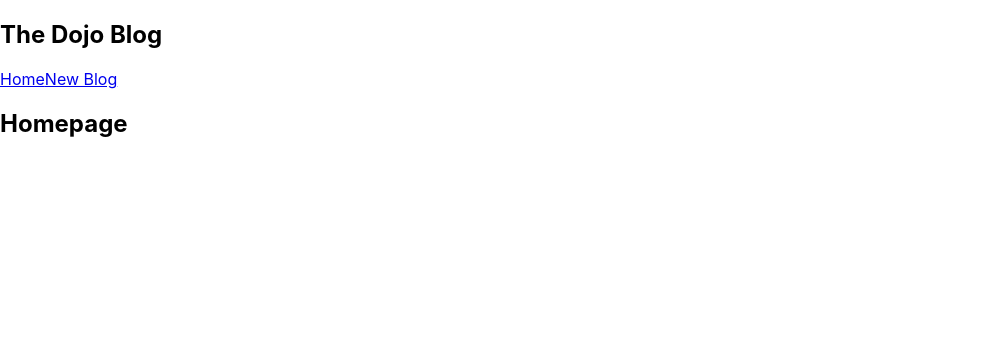
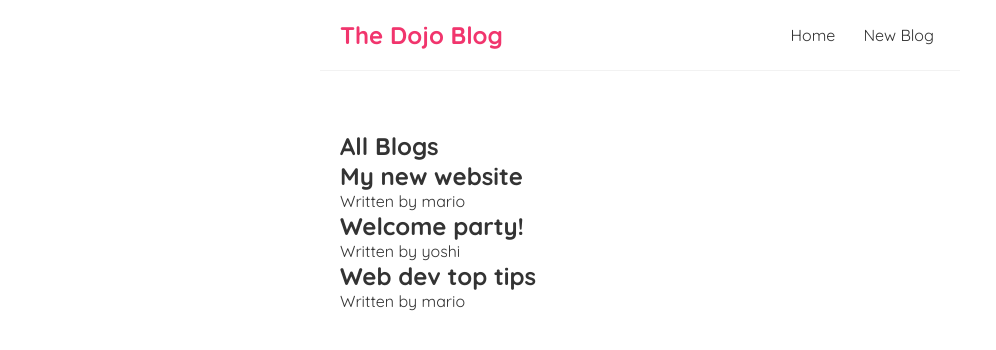
Before and after one commit to almeizaarvin/reactredux, a React (Create React App) app: page / in a window 1280 px wide. Shown: the top 350 px of the page, without its empty margins (0-996 px from the left). Built offline with nearby package versions, Linux system fonts and the light colour scheme; the HTML template or start-up script is replaced by a standard one.

Commit message:
Add props milestone

```diff
--- /dev/null
+++ b/src/BlogList.js
@@ -0,0 +1,19 @@
+const BlogList = ({ blogs, title}) => {
+    // const blogs = props.blogs;
+    // const title = props.title;
+    // console.log(blogs);
+
+    return (
+      <div className="blog-list">
+        <h2>{ title }</h2>
+        {blogs.map(blog => (
+          <div className="blog-preview" key={blog.id} >
+            <h2>{ blog.title }</h2>
+            <p>Written by { blog.author }</p>
+          </div>
+        ))}
+      </div>
+    );
+  }
+
+  export default BlogList;
--- a/src/Home.js
+++ b/src/Home.js
@@ -1,7 +1,16 @@
+import { useState } from "react";
+import BlogList from "./BlogList";
+
 const Home = () => {
+  const [blogs, setBlogs] = useState([
+    { title: 'My new website', body: 'lorem ipsum...', author: 'mario', id: 1 },
+    { title: 'Welcome party!', body: 'lorem ipsum...', author: 'yoshi', id: 2 },
+    { title: 'Web dev top tips', body: 'lorem ipsum...', author: 'mario', id: 3 }
+  ])
+
   return (
     <div className="home">
-        <h2>Homepage</h2>
+      <BlogList blogs={blogs} title="All Blogs" />
     </div>
   );
 }
--- a/src/index.css
+++ b/src/index.css
@@ -1,13 +1,35 @@
-body {
+@import url('https://fonts.googleapis.com/css2?family=Quicksand:wght@300;400;500;600;700&display=swap');
+
+/* base styles */
+* {
   margin: 0;
-  font-family: -apple-system, BlinkMacSystemFont, 'Segoe UI', 'Roboto', 'Oxygen',
-    'Ubuntu', 'Cantarell', 'Fira Sans', 'Droid Sans', 'Helvetica Neue',
-    sans-serif;
-  -webkit-font-smoothing: antialiased;
-  -moz-osx-font-smoothing: grayscale;
+  font-family: "Quicksand";
+  color: #333;
 }
-
-code {
-  font-family: source-code-pro, Menlo, Monaco, Consolas, 'Courier New',
-    monospace;
+.navbar {
+  padding: 20px;
+  display: flex;
+  align-items: center;
+  max-width: 600px;
+  margin: 0 auto;
+  border-bottom: 1px solid #f2f2f2;
 }
+.navbar h1 {
+  color: #f1356d;
+}
+.navbar .links {
+  margin-left: auto;
+}
+.navbar a {
+  margin-left: 16px;
+  text-decoration: none;
+  padding: 6px;
+}
+.navbar a:hover {
+  color: #f1356d;
+}
+.content {
+  max-width: 600px;
+  margin: 40px auto;
+  padding: 20px;
+}
```
Lines whose indentation alone changed are shown as unchanged.
